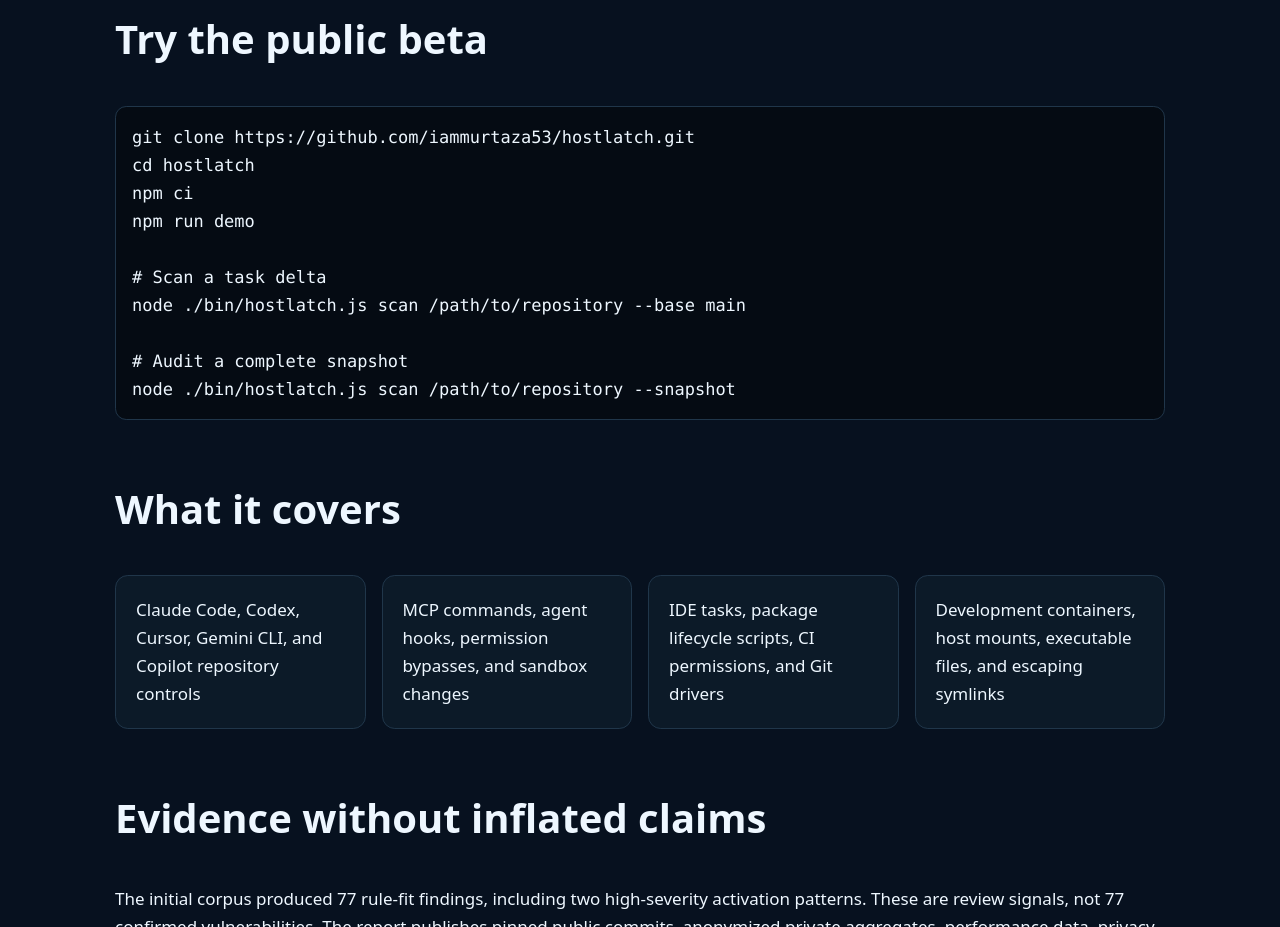
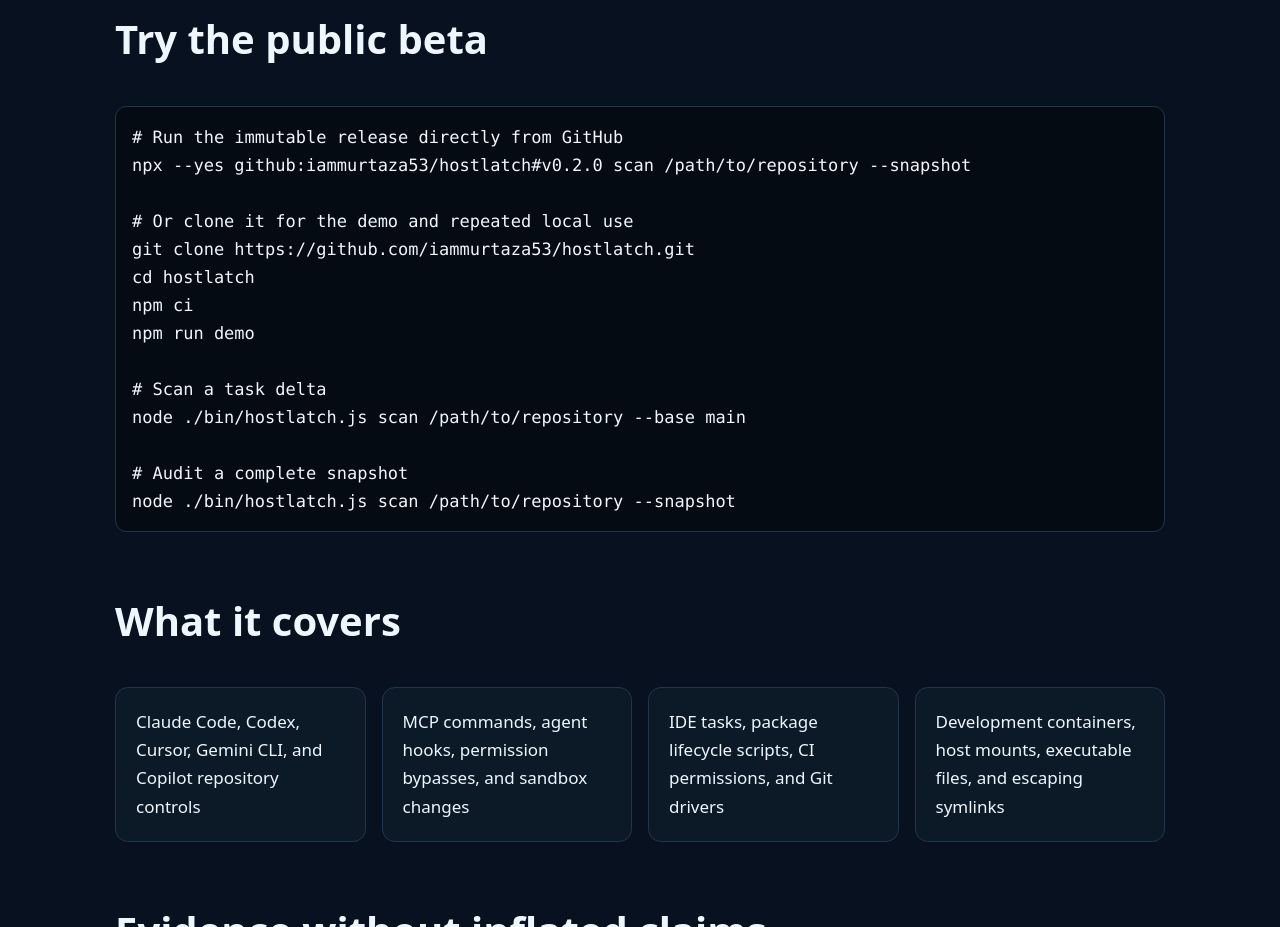
Before and after one commit to iammurtaza53/hostlatch, a website: page docs/index.html in a window 1280 px wide. Shown: the part 920-1847 px from the top of the page. Drawn offline with Linux system fonts and the light colour scheme.

Commit message:
docs: add direct tagged npx usage

```diff
--- a/docs/index.html
+++ b/docs/index.html
@@ -80,7 +80,11 @@
     <p>Coding-agent sandboxes constrain what an agent executes during a task. Repository files can still be loaded later by more trusted host tools. HostLatch maps those paths as artifact → consumer → trigger → effect, then separates ordinary changes from quarantined activation surfaces.</p>
 
     <h2>Try the public beta</h2>
-    <pre><code>git clone https://github.com/iammurtaza53/hostlatch.git
+    <pre><code># Run the immutable release directly from GitHub
+npx --yes github:iammurtaza53/hostlatch#v0.2.0 scan /path/to/repository --snapshot
+
+# Or clone it for the demo and repeated local use
+git clone https://github.com/iammurtaza53/hostlatch.git
 cd hostlatch
 npm ci
 npm run demo
```
Also changed, not shown: README.md.
